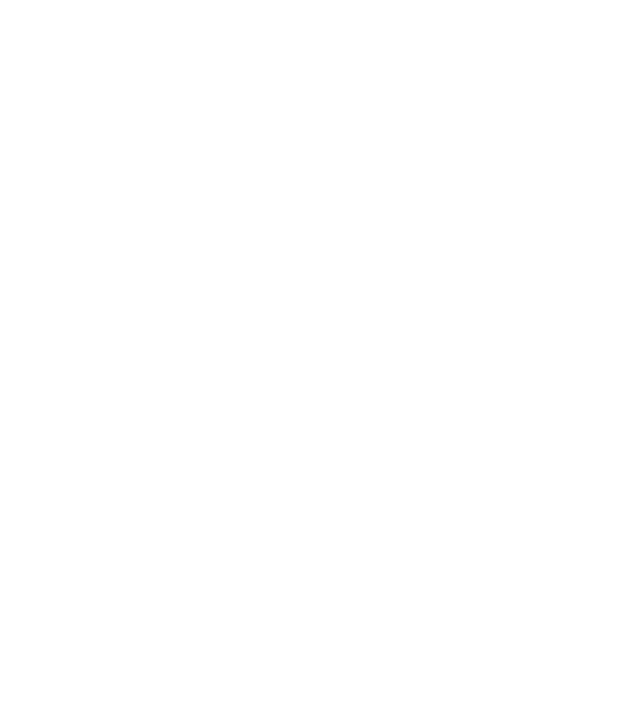
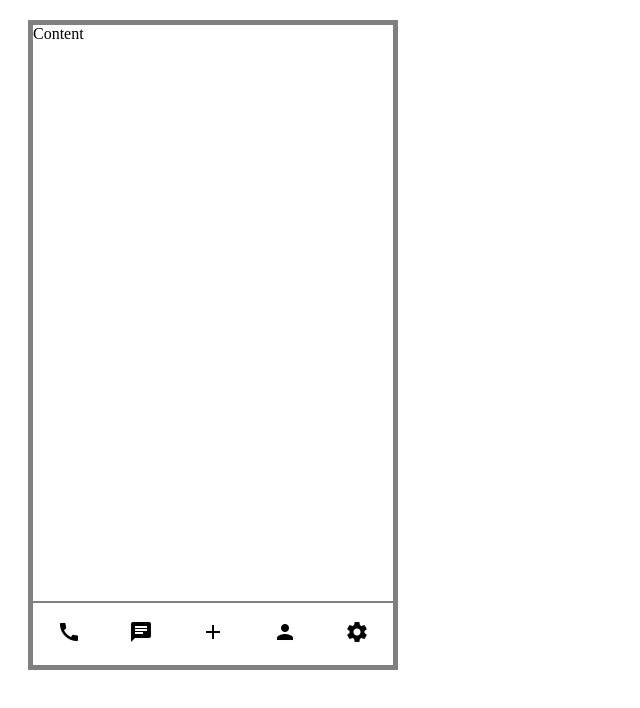
Before and after one commit to Ken-MR/mobile-menu, a plain HTML site: page index.html in a window 1280 px wide. Shown: the whole page, without its empty margins (0-640 px from the left). Drawn offline with Linux system fonts and the light colour scheme.

Commit message:
Create basic layout

```diff
--- a/index.html
+++ b/index.html
@@ -4,8 +4,29 @@
     <meta charset="utf-8" />
     <title>Mobile Menu</title>
     <link rel="stylesheet" href="style.css">
+    <link rel = "stylesheet" href = "https://fonts.googleapis.com/icon?family=Material+Icons">
   </head>
   <body>
+    <div class="screen">
+      <div class="page">Content</div>
+      <div class="nav_menu">
+        <div class="nav_button">
+          <i class = "material-icons call">call</i>
+        </div>
+        <div class="nav_button">
+          <i class = "material-icons message">chat</i>
+        </div>
+        <div class="nav_icon">
+          <i class = "material-icons open_close">add</i>
+        </div>
+        <div class="nav_button">
+          <i class = "material-icons account">person</i>
+        </div>
+        <div class="nav_button">
+          <i class = "material-icons settings">settings</i>
+        </div>
+      </div>
+    </div>
     <script src="mobile-menu.js"></script>
   </body>
 </html>
--- a/style.css
+++ b/style.css
@@ -0,0 +1,20 @@
+.screen {
+  height: 640px;
+  width: 360px;
+  display: grid !important;
+  grid-template-rows: 9fr 1fr;
+  border: 5px solid gray;
+  margin: 20px;
+}
+
+.page {
+  grid-row: 1;
+}
+
+.nav_menu {
+  border-top: 2px solid gray;
+  grid-row: 2;
+  display: flex;
+  justify-content: space-around;
+  align-items: center;
+}
```
